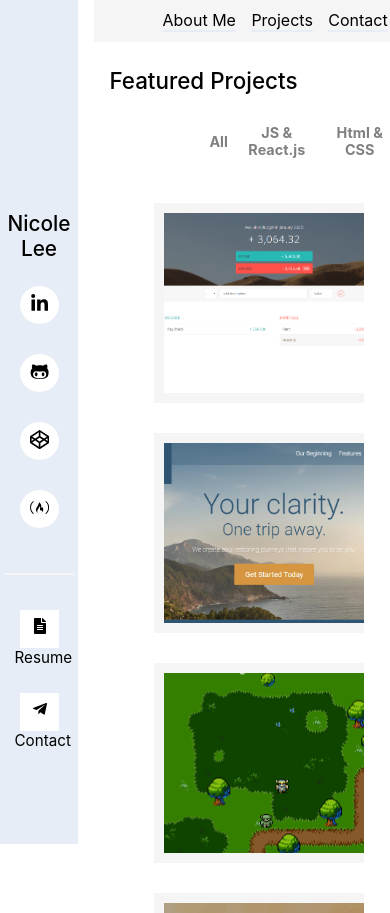
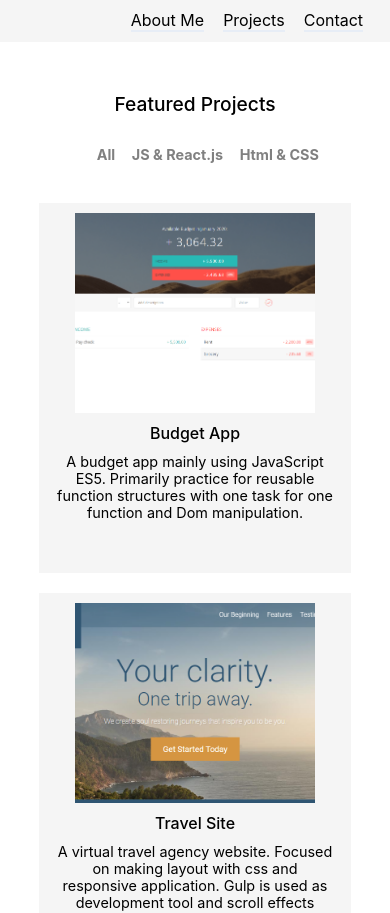
Before and after one commit to nicolehle/nicole-portfolio, a React (Create React App) app: page /projects in a window 390 px wide. Shown: the top 913 px of the page. Built offline with nearby package versions, Linux system fonts and the light colour scheme.

Commit message:
Modefied media query for small size

```diff
--- a/src/components/Contents/ContentsContact/ContentsContact.js
+++ b/src/components/Contents/ContentsContact/ContentsContact.js
@@ -16,7 +16,7 @@ const contentsContact = () => (
         <a href="mailto:heeyeons1993@gmail.com"><FaTelegramPlane style={{marginRight: '5px'}}/><p>Email Me</p></a>
       </div>
       <div className={classes.Flex}>
-        <p><strong>Resume</strong></p>
+        <p><strong>Resume :</strong></p>
         <a href="https://resume.creddle.io/resume/78o0g8p2jp0" target='_blank' rel='noopener noreferrer'><FaFileAlt style={{marginRight: '5px'}}/><p>My Resume</p></a>
       </div>
       <p><strong>Location :</strong></p>
--- a/src/components/Contents/ContentsContact/ContentsContact.module.css
+++ b/src/components/Contents/ContentsContact/ContentsContact.module.css
@@ -46,3 +46,26 @@
 .Flex a:hover {
   border-bottom: 2px solid #afc3e1;
 }
+
+@media (max-width: 750px) {
+  .ContentsContact {
+    width: 100vw;
+    padding: 50px 0 50px 0;
+  }
+
+  .Flex a {
+    margin-bottom: 30px;
+    margin-top: 10px;
+  }
+}
+
+@media (max-width: 500px) {
+  .ContentsContact img {
+    width: 300px;
+  }
+
+  .ContentsContact h1 {
+    font-size: 1.4rem;
+    font-weight: 400;
+  }
+}
--- a/src/components/Contents/ContentsItems/ContentsItems.module.css
+++ b/src/components/Contents/ContentsItems/ContentsItems.module.css
@@ -30,11 +30,6 @@
   float: right;
 }
 
-.Introduction h1 {
-  font-size: 1.4rem;
-  font-weight: 500;
-  margin-bottom: 20px;
-}
 
 @media (max-width: 1650px){
   .Introduction img {
@@ -71,3 +66,23 @@
     width: 125%;
   }
 }
+
+@media (max-width: 750px){
+  .Name {
+    text-align: center;
+    font-size: 1.2rem;
+    padding: 50px 5% 20px 5%;
+  }
+
+  .Introduction div {
+    flex-direction: column-reverse;
+    align-items: center;
+    padding: 0;
+  }
+
+  .Introduction p {
+    width: 80%;
+    padding: 20px 0;
+    text-align: center;
+  }
+}
--- a/src/components/Contents/ContentsItems/Skills/Skills.module.css
+++ b/src/components/Contents/ContentsItems/Skills/Skills.module.css
@@ -151,7 +151,55 @@
   .Arrange {
     margin-left: 26%;
     margin-bottom: 30px;
-    margin-bottom: 40px;
+    margin-bottom: 50px;
+  }
+}
+
+@media (max-width: 750px){
+  .Skills h1 {
+    font-size: 1.2rem;
+  }
+
+  .Arrange {
+    margin-left: 12%;
+  }
+
+  .row {
+    margin-top: 20px;
+  }
+}
+
+@media (max-width: 600px){
+  .Arrange {
+    margin-left: 5%;
+  }
+}
+
+@media (max-width: 599px){
+  .Arrange {
+    margin-left: 0%;
+  }
+
+  .Battery:before {
+  	width: 310px;
+  }
+
+  .Box {
+    margin: 10px 0;
+    width: 100%;
+    text-align: center;
+  }
+}
+
+@media (max-width: 499px){
+  .Arrange {
+    margin-left: -45px;
+  }
+
+  .Box {
+    margin: 10px 0;
+    width: 100%;
+    text-align: center;
   }
 }
 
@@ -180,7 +228,7 @@
    width: 0;
  }
  100% {
-   width: 340px;
+   width: 300px;
  }
 }
 
@@ -190,7 +238,7 @@
    width: 0;
  }
  100% {
-   width: 300px;
+   width: 280px;
  }
 }
 
@@ -199,7 +247,7 @@
    width: 0;
  }
  100% {
-   width: 240px;
+   width: 200px;
  }
 }
 
@@ -208,6 +256,6 @@
    width: 0;
  }
  100% {
-   width: 200px;
+   width: 190px;
  }
 }
--- a/src/components/Contents/ContentsProjects/ContentsProjects.js
+++ b/src/components/Contents/ContentsProjects/ContentsProjects.js
@@ -5,7 +5,7 @@ import Budget from '../../../assets/budget.PNG';
 import Travel from '../../../assets/travel-site.PNG';
 import JsGame from '../../../assets/js-game.PNG';
 import PigGame from '../../../assets/pig-game.PNG';
-import FlexPannel from '../../../assets/css-flex-pannel.PNG';
+import FlexPanel from '../../../assets/css-flex-pannel.PNG';
 import Animation from '../../../assets/sass-animated.PNG';
 
 
@@ -14,42 +14,42 @@ const pictureDiv = [
     id: 'Budget App',
     url: Budget,
     type: 'js',
-    link:'https://nicolehle.github.io/budget-app/',
+    link:'https://github.com/nicolehle/budget-app',
     description: 'A budget app mainly using JavaScript ES5. Primarily practice for reusable function structures with one task for one function and Dom manipulation.'
   },
   {
     id: 'Travel Site',
     url: Travel,
     type: 'jshtml',
-    link:'https://nicolehle.github.io/travel-site/',
+    link:'https://github.com/nicolehle/travel-site',
     description: 'A virtual travel agency website. Focused on making layout with css and responsive application. Gulp is used as development tool and scroll effects'
   },
   {
     id: 'JsGame',
     url: JsGame,
     type: 'js',
-    link:'https://nicolehle.github.io/simple-js-canvas-game/',
+    link:'https://github.com/nicolehle/simple-js-canvas-game',
     description: 'A simple JavaScript based game. Using html as a canvas, you can move in x/y directions via keyboard.'
   },
   {
     id: 'PigGame',
     url: PigGame,
     type: 'js',
-    link:'https://nicolehle.github.io/pig-game/',
+    link:'https://github.com/nicolehle/pig-game',
     description: 'Dice game where you aim to score 100 first. Mainly used JavaScript and was intended to practice game flow and build architecture before code. Also uses Dom manipulation.'
   },
   {
-    id: 'Flex Pannel',
-    url: FlexPannel,
+    id: 'Flex Panel',
+    url: FlexPanel,
     type: 'html',
-    link:'https://codepen.io/nicolehle/full/QWLoXLN',
+    link:'https://codepen.io/nicolehle/pen/QWLoXLN',
     description: 'Created a set of panels featuring flex with each reacting to clicks by enlarging, revealing text. Class names are consistent and inclusive for equivalent elements, applying  CSS style and script efficiently.'
   },
   {
     id: 'CSS Animation',
     url: Animation,
     type: 'html',
-    link:'https://codepen.io/nicolehle/full/xxxzWVB',
+    link:'https://codepen.io/nicolehle/pen/xxxzWVB',
     description: 'A css animation with click event. Using Sass to make a clean and structured style sheet.'
   }
 ]
--- a/src/components/Contents/ContentsProjects/ContentsProjects.module.css
+++ b/src/components/Contents/ContentsProjects/ContentsProjects.module.css
@@ -39,6 +39,7 @@
   justify-content: center;
   flex-wrap: wrap;
   flex-basis: 1;
+  margin: 0 40px 0 0;
 }
 
 
@@ -91,22 +92,31 @@
     margin: 20px 0 10px 10px;
   }
 
+  .Box {
+    width: 45%;
+  }
+
 }
 
-@media (max-width: 1400px){
+@media (min-width: 1200px) and (max-width: 1300px){
+
   .Box {
     overflow: scroll;
+    overflow-x: hidden;
   }
+
 }
-
-
 @media (max-width: 1199px){
   .Flex p {
     font-size: .9rem;
   }
 
   .Box {
-    width: 70%;
+    width: 80%;
+  }
+
+  .ContentProjectItem {
+    margin: 0;
     overflow: hidden;
   }
 
@@ -126,4 +136,81 @@
     height: 100%;
     padding: 25px 0 26px 5%;
   }
+
+  .Box {
+    width: 50%;
+  }
+
+  .ContentProjectItem {
+    margin: 0;
+    overflow: hidden;
+  }
 }
+
+@media (max-width: 820px) {
+
+  .ContentProjectItem img {
+    width: 180px;
+    height: 140px;
+  }
+
+  .ContentProjectItem a {
+    margin: 30px 0 10px 10px;
+  }
+
+  .Box {
+    width: 80%;
+  }
+
+  .ContentProjectItem {
+    margin: 0;
+    overflow: hidden;
+  }
+}
+
+@media (max-width: 750px) {
+  .Projects {
+    padding: 25px 0 25px 0;
+  }
+
+  .Projects h1 {
+    margin-top: 25px;
+    font-size: 1.2rem;
+    text-align: center;
+  }
+
+  .Nav ul {
+    margin-left: 50px;
+  }
+}
+
+@media (max-width: 500px) {
+  .Box {
+    flex-direction: column;
+    align-items: center;
+    height: 370px;
+    margin: 10px;
+  }
+
+  .ContentProjectItem img {
+    object-fit: cover;
+    width: 240px;
+    height: 200px;
+  }
+
+  .Flex {
+    margin: 5px;
+    width: 90%;
+  }
+
+  .Flex h2 {
+    margin: 15px 0 10px 0;
+  }
+
+  .ContentProjectItem a {
+    width: 100%;
+    margin: 10px;
+    height: 180px;
+  }
+
+}
--- a/src/components/Layout/Layout.module.css
+++ b/src/components/Layout/Layout.module.css
@@ -3,14 +3,3 @@
   width: 100%;
   height: 100%;
 }
-
-@media (max-width: 430px) {
-  .Layout {
-    display: block;
-  }
-}
-
-@media (max-width: 1199px) {
-  .Layout {
-  }
-}
--- a/src/components/Navigation/Navigation.module.css
+++ b/src/components/Navigation/Navigation.module.css
@@ -40,10 +40,9 @@
   }
 }
 
-.Name {
-  padding: 20px 5%;
-  text-align: left;
-  font-size: 1.4rem;
-  font-weight: 500;
-  background-color: whitesmoke
+@media (max-width: 750px){
+  .Navigation {
+    width: 100%;
+    margin-left: 0%;
+  }
 }
--- a/src/components/Profile/Profile.module.css
+++ b/src/components/Profile/Profile.module.css
@@ -23,23 +23,6 @@
   z-index: -1;
 }
 
-@media (max-width: 430px) {
-  .Profile {
-    width: 20%;
-    height: 100%;
-    border-radius: 0;
-    background-color: #e7edf6;
-    z-index: 0;
-  }
-
-  .Profile::after {
-   border-radius: none;
-   background-image: none;
-   opacity: 1;
-   position: relative;
-   z-index: 0;
- }
-}
 
 @media (max-width: 1199px) {
   .Profile {
@@ -58,3 +41,11 @@
    opacity: 0;
  }
 }
+
+@media (max-width: 750px) {
+  .Profile {
+    display: none;
+    margin-right: -20vw;
+    position: relative;
+  }
+}
```
